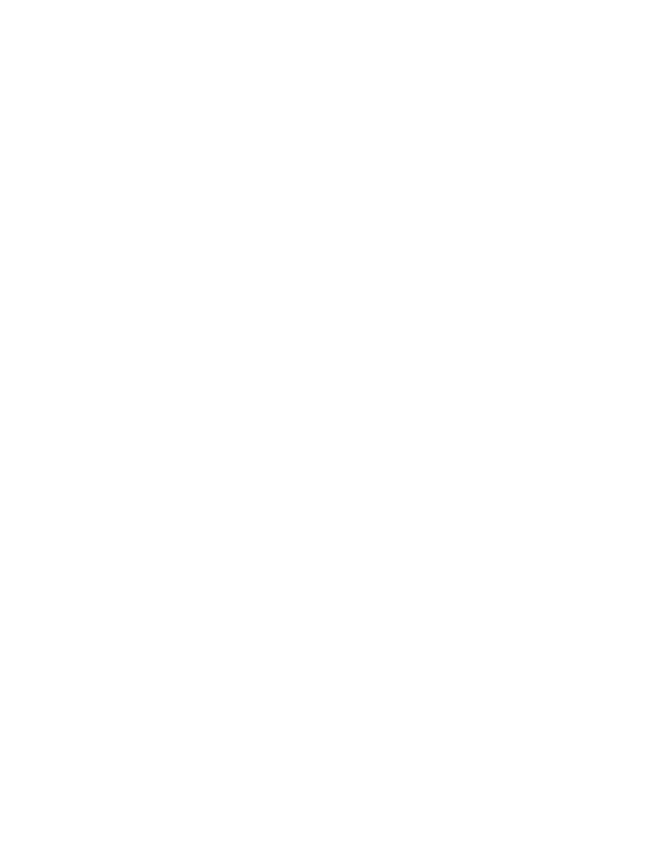
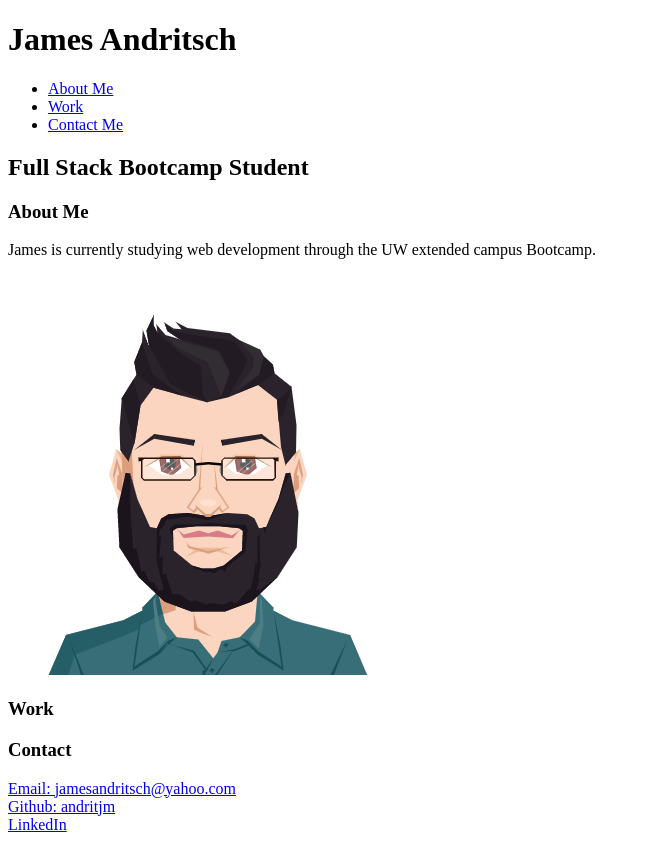
Before and after one commit to andritjm/james-portfolio, a plain HTML site: page index.html in a window 1280 px wide. Shown: the whole page, without its empty margins (0-647 px from the left). Before the commit the page ends 800 px from the top, so only its background shows below. Drawn offline with Linux system fonts and the light colour scheme.

Commit message:
created sections, divs, and contact

```diff
--- a/index.html
+++ b/index.html
@@ -8,6 +8,68 @@
     <title>James' Portfolio</title>
 </head>
 <body>
+    <!-- header -->
+    <header>
+        <h1>
+            James Andritsch
+        </h1>
+        <nav>
+            <ul>
+                <li>
+                    <a href="#about-me">About Me</a>
+                </li>
+                <li>
+                    <a href="#work">Work</a>
+                </li>
+                <li>
+                    <a href="#contact-me">Contact Me</a>
+                </li>
+            </ul>
+        </nav>
+    </header>
 
+    <!-- hero -->
+    <section class="hero">
+        <h2>Full Stack Bootcamp Student</h2>
+    </section>
+
+    <!-- about me -->
+    <section id="about-me">
+        <div class="heading">
+            <h3>About Me</h3>
+        </div>
+        <div class="about">
+            <p>
+                James is currently studying web development through the UW extended campus Bootcamp.
+            </p>
+        </div>
+        <div>
+            <img src="./assets/images/avatar.png" alt="Avatar representing James"/>
+        </div>
+    </section>
+
+    <!-- work -->
+    <section id="work">
+        <div class="heading">
+            <h3>Work</h3>
+        </div>
+        <div class="projects">
+
+        </div>
+    </section>
+
+    <!-- contact -->
+    <section id="contact">
+        <div class="heading">
+            <h3>Contact</h3>
+        </div>
+        <div>
+            <p>
+                <a href="mailto:jamesandritsch@yahoo.com">Email: jamesandritsch@yahoo.com</a> <br/>
+                <a href="https://github.com/andritjm">Github: andritjm</a> <br/>
+                <a href="https://www.linkedin.com/in/james-andritsch-5280a0232/">LinkedIn</a>
+            </p>
+        </div>
+    </section>
 </body>
 </html>
```
Also changed, not shown: assets/images/avatar.png (added), assets/images/keyboard.jpg (added).
